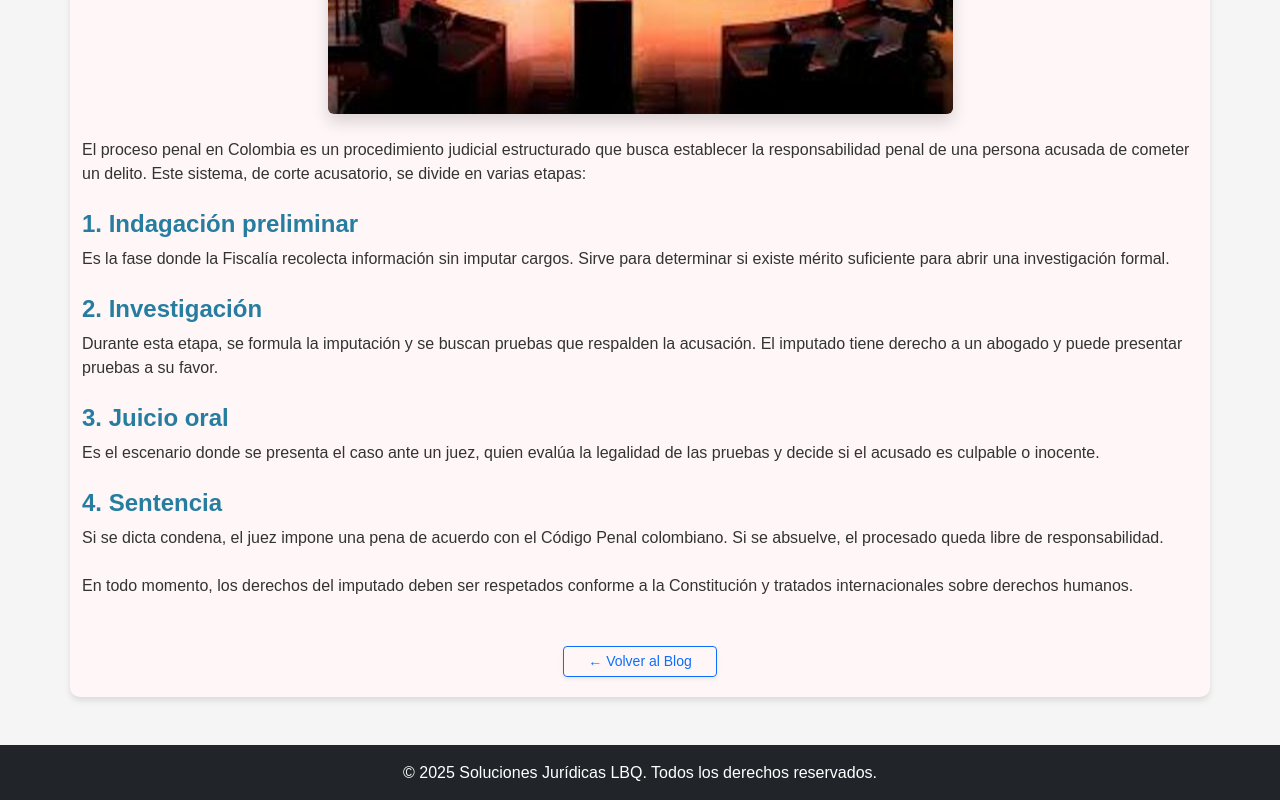
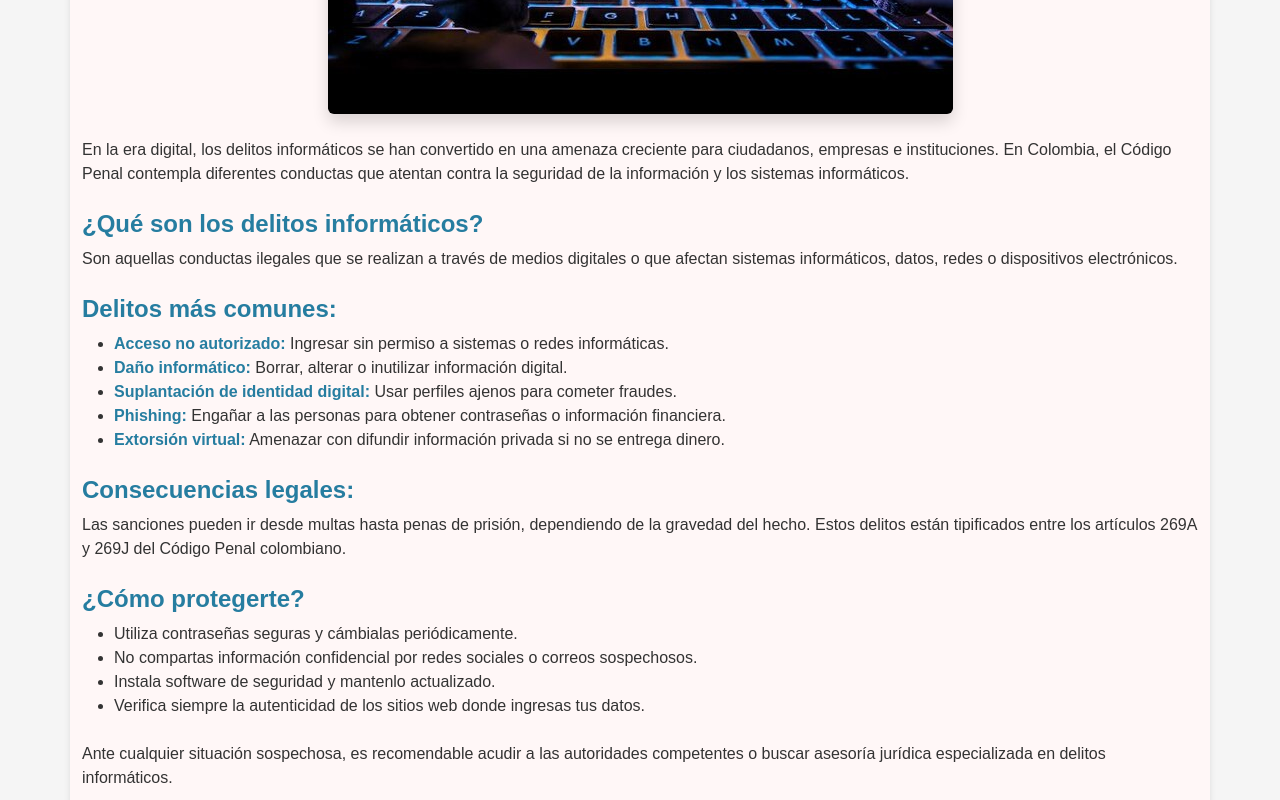
Before and after one commit to luky2908/soluciones-juridicas-lbq, a plain HTML site: page blog1.html in a window 1280 px wide. Shown: the part 400-1200 px from the top of the page. Drawn offline with nearby package versions, Linux system fonts and the light colour scheme.

Commit message:
Update blog1.html

```diff
--- a/blog1.html
+++ b/blog1.html
@@ -3,7 +3,7 @@
 <head>
   <meta charset="UTF-8" />
   <meta name="viewport" content="width=device-width, initial-scale=1.0"/>
-  <title>¿Cómo funciona el proceso penal en Colombia?</title>
+  <title>Delitos informáticos en Colombia: Lo que debes saber</title>
   <link href="https://cdn.jsdelivr.net/npm/bootstrap@5.3.0/dist/css/bootstrap.min.css" rel="stylesheet"/>
   <link rel="stylesheet" href="styles.css"/>
   <link rel="icon" type="image/png" href="assets/logopa.png" />
@@ -13,36 +13,46 @@
   <!-- HEADER -->
   <header class="bg-primary text-white text-center py-4">
     <div class="container">
-      <h1 class="mb-0">¿Cómo funciona el proceso penal en Colombia?</h1>
+      <h1 class="mb-0">Delitos informáticos en Colombia: Lo que debes saber</h1>
     </div>
   </header>
 
   <!-- CONTENIDO -->
   <section class="container my-5">
     <div class="text-center mb-4">
-      <img src="assets/blog1.jpeg" class="img-fluid rounded shadow" alt="Proceso penal en Colombia">
+      <img src="assets/blog2.jpg" class="img-fluid rounded shadow" alt="Delitos informáticos en Colombia">
     </div>
 
-    <p>El proceso penal en Colombia es un procedimiento judicial estructurado que busca establecer la responsabilidad penal de una persona acusada de cometer un delito. Este sistema, de corte acusatorio, se divide en varias etapas:</p>
+    <p>En la era digital, los delitos informáticos se han convertido en una amenaza creciente para ciudadanos, empresas e instituciones. En Colombia, el Código Penal contempla diferentes conductas que atentan contra la seguridad de la información y los sistemas informáticos.</p>
 
-    <h5 class="mt-4 fw-bold">1. Indagación preliminar</h5>
-    <p>Es la fase donde la Fiscalía recolecta información sin imputar cargos. Sirve para determinar si existe mérito suficiente para abrir una investigación formal.</p>
+    <h5 class="mt-4 fw-bold">¿Qué son los delitos informáticos?</h5>
+    <p>Son aquellas conductas ilegales que se realizan a través de medios digitales o que afectan sistemas informáticos, datos, redes o dispositivos electrónicos.</p>
 
-    <h5 class="mt-4 fw-bold">2. Investigación</h5>
-    <p>Durante esta etapa, se formula la imputación y se buscan pruebas que respalden la acusación. El imputado tiene derecho a un abogado y puede presentar pruebas a su favor.</p>
+    <h5 class="mt-4 fw-bold">Delitos más comunes:</h5>
+    <ul>
+      <li><strong>Acceso no autorizado:</strong> Ingresar sin permiso a sistemas o redes informáticas.</li>
+      <li><strong>Daño informático:</strong> Borrar, alterar o inutilizar información digital.</li>
+      <li><strong>Suplantación de identidad digital:</strong> Usar perfiles ajenos para cometer fraudes.</li>
+      <li><strong>Phishing:</strong> Engañar a las personas para obtener contraseñas o información financiera.</li>
+      <li><strong>Extorsión virtual:</strong> Amenazar con difundir información privada si no se entrega dinero.</li>
+    </ul>
 
-    <h5 class="mt-4 fw-bold">3. Juicio oral</h5>
-    <p>Es el escenario donde se presenta el caso ante un juez, quien evalúa la legalidad de las pruebas y decide si el acusado es culpable o inocente.</p>
+    <h5 class="mt-4 fw-bold">Consecuencias legales:</h5>
+    <p>Las sanciones pueden ir desde multas hasta penas de prisión, dependiendo de la gravedad del hecho. Estos delitos están tipificados entre los artículos 269A y 269J del Código Penal colombiano.</p>
 
-    <h5 class="mt-4 fw-bold">4. Sentencia</h5>
-    <p>Si se dicta condena, el juez impone una pena de acuerdo con el Código Penal colombiano. Si se absuelve, el procesado queda libre de responsabilidad.</p>
+    <h5 class="mt-4 fw-bold">¿Cómo protegerte?</h5>
+    <ul>
+      <li>Utiliza contraseñas seguras y cámbialas periódicamente.</li>
+      <li>No compartas información confidencial por redes sociales o correos sospechosos.</li>
+      <li>Instala software de seguridad y mantenlo actualizado.</li>
+      <li>Verifica siempre la autenticidad de los sitios web donde ingresas tus datos.</li>
+    </ul>
 
-    <p class="mt-4">En todo momento, los derechos del imputado deben ser respetados conforme a la Constitución y tratados internacionales sobre derechos humanos.</p>
+    <p class="mt-4">Ante cualquier situación sospechosa, es recomendable acudir a las autoridades competentes o buscar asesoría jurídica especializada en delitos informáticos.</p>
 
     <div class="mt-5 text-center">
-        <a href="blog.html" class="btn btn-outline-primary btn-sm shadow-sm px-4">← Volver al Blog</a>
-      </div>
-
+      <a href="blog.html" class="btn btn-outline-primary btn-sm shadow-sm px-4">← Volver al Blog</a>
+    </div>
   </section>
 
   <footer class="bg-dark text-white text-center py-3">
```
